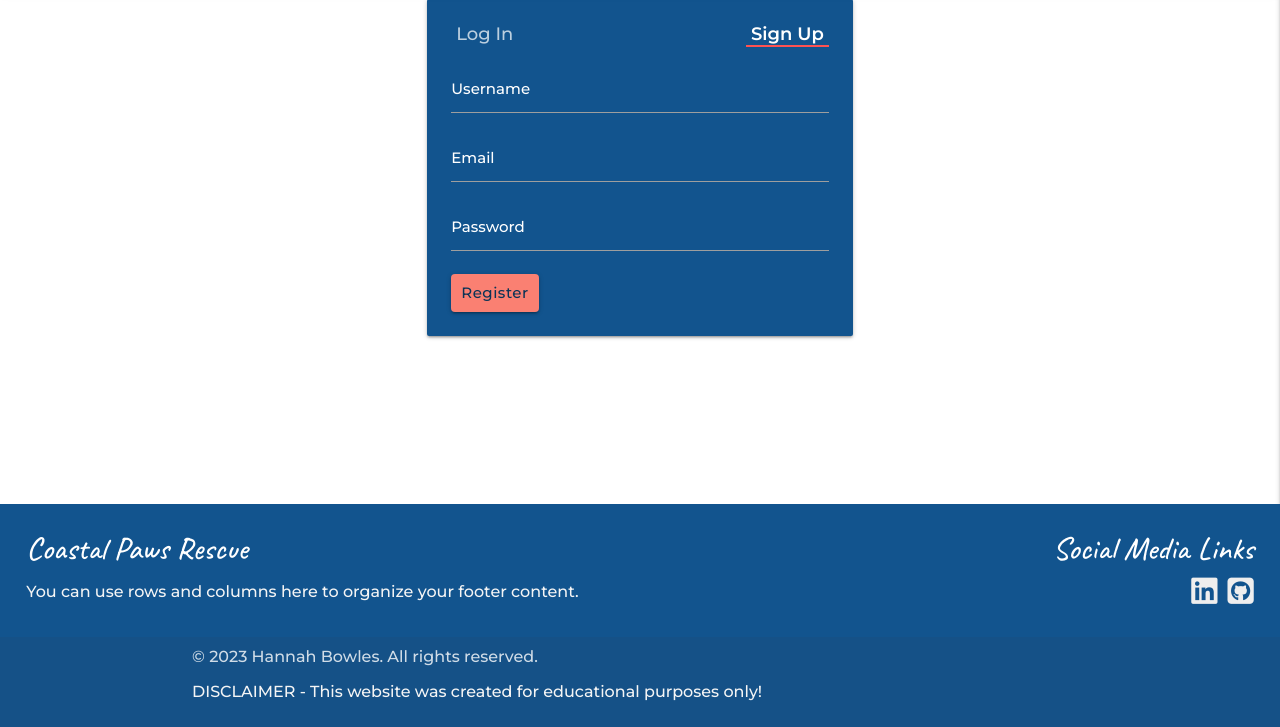
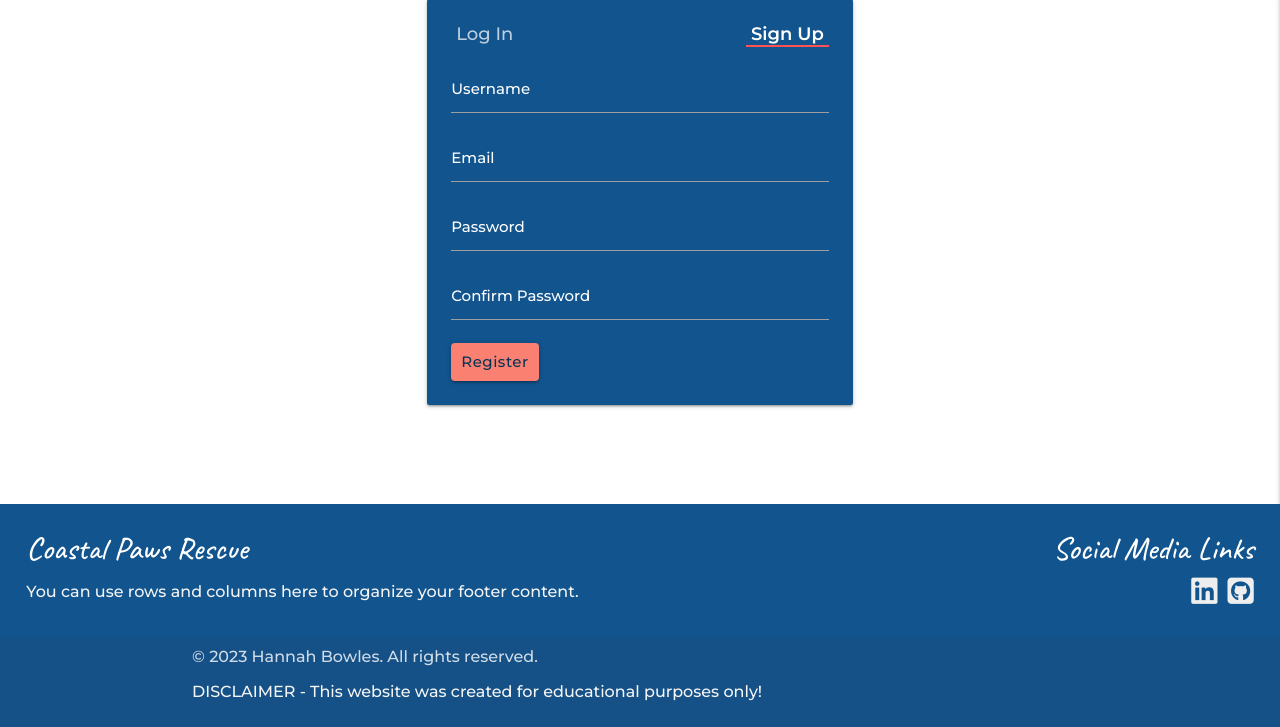
Before and after one commit to Hanmb17/CI_MS3_CoastalPawsRescue, a Flask app: page /signup in a window 1280 px wide. Shown: the part 73-800 px from the top of the page. Run offline with Flask 3, Linux system fonts and the light colour scheme; some libraries are stand-ins or nearby versions.

Commit message:
Update: Sign up form to have password checker

```diff
--- a/static/js/script.js
+++ b/static/js/script.js
@@ -153,6 +153,34 @@ document.addEventListener("DOMContentLoaded", function(event) {
         document.getElementById("minAge").value = values[0];
         document.getElementById("maxAge").value = values[1];
       });
+
+      // check passwords match for sign up form
+      function checkPasswordMatch() {
+        const password = document.getElementById("signup_password").value;
+        const confirmPassword = document.getElementById("signup_confirm_password").value;
+        const message = document.getElementById("password-match-msg");
+
+        if (password === confirmPassword) {
+          message.innerHTML = "Passwords match!";
+          message.style.color = "green";
+        } else {
+          message.innerHTML = "Passwords do not match";
+          message.style.color = "red";
+        }
+      }
+
+      function validatePassword() {
+        const password = document.getElementById("signup_password").value;
+        const confirmPassword = document.getElementById("signup_confirm_password").value;
+
+        if (password !== confirmPassword) {
+          alert("Passwords do not match");
+          return false;
+        }
+
+        // Other validation logic if needed
+        return true;
+      }
   });
 
   document.addEventListener('DOMContentLoaded', function() {
--- a/templates/signup.html
+++ b/templates/signup.html
@@ -26,6 +26,10 @@
                   id="signup_username"
                   type="text"
                   name="username"
+                  minlength="5"
+                  maxlength="15"
+                  pattern="^[a-zA-Z0-9]{5,15}$"
+                  class="validate"
                   required
                 />
                 <label  for="signup_username">Username</label>
@@ -36,6 +40,7 @@
                   id="signup_email"
                   type="email"
                   name="email"
+                  type="text"
                   required
                 />
                 <label  for="signup_email">Email</label>
@@ -46,10 +51,30 @@
                   id="signup_password"
                   type="password"
                   name="password"
+                  minlength="5"
+                  maxlength="15"
                   required
+                  pattern="^[a-zA-Z0-9]{5,15}$"
+                  class="validate"
                 />
                 <label  for="signup_password">Password</label>
               </div>
+              <div class="input-field">
+                <input
+                  id="signup_confirm_password"
+                  type="password"
+                  name="confirm_password"
+                  minlength="5"
+                  maxlength="15"
+                  required
+                  pattern="^[a-zA-Z0-9]{5,15}$"
+                  class="validate"
+                  oninput="checkPasswordMatch()"
+                />
+                <label for="signup_confirm_password">Confirm Password</label>
+                <span id="password-match-msg"></span>
+              </div>
+
               <button
                 class="waves-effect  btn-large cta-button"
                 type="submit"
```
